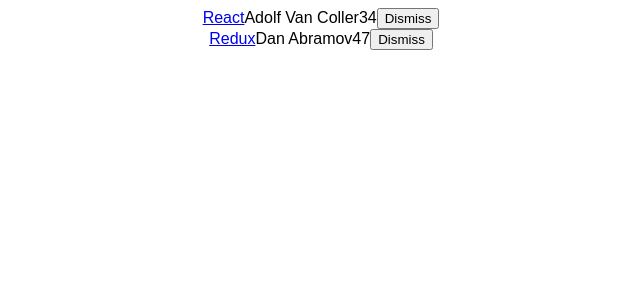
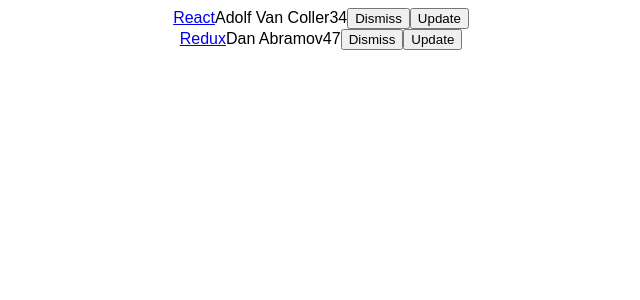
Before and after one commit to AmoDinho/ReactMastery, a React (Create React App) app: page / in a window 1280 px wide. Shown: the top 300 px of the page, without its empty margins (319-959 px from the left). Built offline with nearby package versions, Linux system fonts and the light colour scheme.

Commit message:
Bindings

```diff
--- a/src/App.js
+++ b/src/App.js
@@ -40,6 +40,8 @@
   const updatedList = this.state.list.filter(isNotId);
   this.setState({list: updatedList});
 
+
+
   //ES6 on ROIDS!
   //Or: const updatedList = this.state.list.filter(item => item.objectID !== id);
 
@@ -54,6 +56,19 @@
   const updatedList =this.state.list.filter(isNotId);
 */
 }
+
+/* An Update Method
+
+onUpdate = () =>{
+
+  const itemId = item => item.objectID;
+  const getId = this.state.list.filter(itemId);
+
+
+  console.log(getID);
+}
+
+*/
 
   render() {
     return (
@@ -73,6 +88,11 @@
               >
               Dismiss
               </button>
+
+              <button onClick={this.onUpdate}
+              type="button">
+              Update
+              </button>
             </span>
           </div>
         ))}
```
Also changed, not shown: 1 other file (tests, documents, lock files or other folders).
